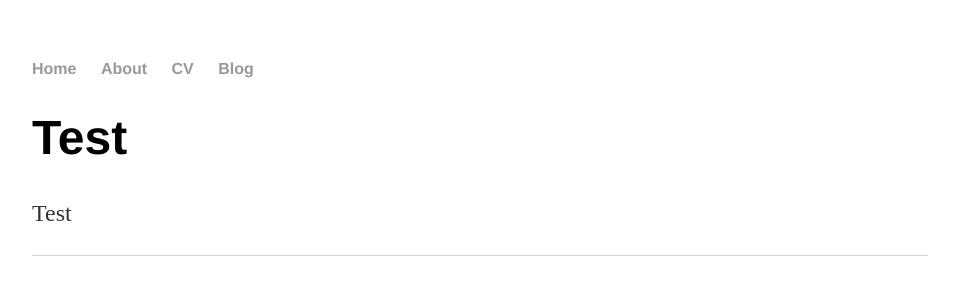
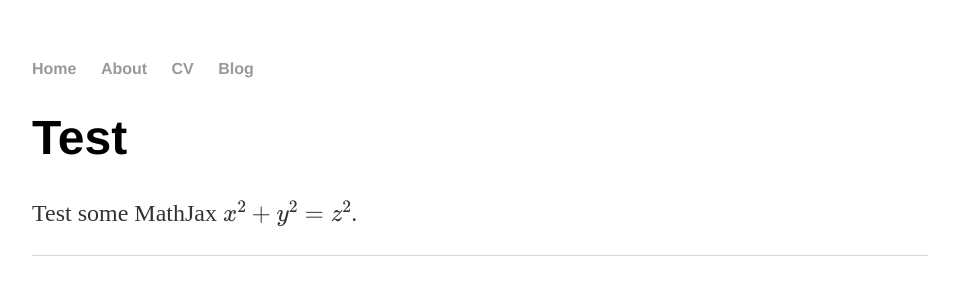
Before and after one commit to siwelwerd/siwelwerd.github.io, a Jekyll site: the page built from index.html, in a window 1280 px wide. Shown: the top 300 px of the page, without its empty margins (160-1119 px from the left). Built offline with Jekyll 4.4.1, drawn with Linux system fonts in a browser that asks for light colours; formulas are drawn with MathJax 3.

Commit message:
Test MathJax

```diff
--- a/index.html
+++ b/index.html
@@ -4,5 +4,5 @@ title: Drew Lewis
 ---
 <div>
 	<h1>Test</h1>
-	<p>Test</p>
+	<p>Test some MathJax \(x^2+y^2=z^2\).</p>
 </div>
```
